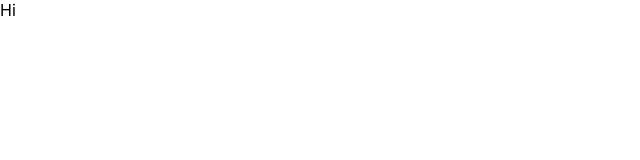
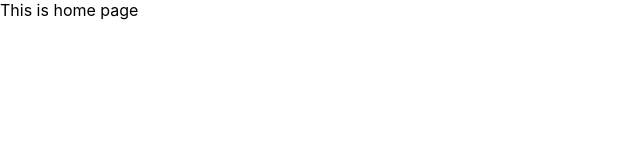
Before and after one commit to Shubham1928196/box-office-app, a React (Create React App) app: page / in a window 1280 px wide. Shown: the top 160 px of the page, without its empty margins (0-640 px from the left). Built offline with nearby package versions, Linux system fonts and the light colour scheme.

Commit message:
added react roiter

```diff
--- a/package.json
+++ b/package.json
@@ -8,7 +8,9 @@
     "@testing-library/user-event": "^7.2.1",
     "react": "^16.13.1",
     "react-dom": "^16.13.1",
-    "react-scripts": "3.4.1"
+    "react-router": "^5.2.0",
+    "react-router-dom": "^5.2.0",
+    "react-scripts": "^4.0.3"
   },
   "scripts": {
     "start": "react-scripts start",
--- a/src/App.js
+++ b/src/App.js
@@ -1,7 +1,20 @@
-import React from "react";
+import React from 'react';
+import { Switch, Route } from 'react-router-dom';
 
 function App() {
-  return <div>Hi</div>;
+  return (
+    <Switch>
+      <Route exact path="/">
+        This is home page
+      </Route>
+
+      <Route exact path="/starred">
+        This is starred
+      </Route>
+
+      <Route>This is 404 page</Route>
+    </Switch>
+  );
 }
 
 export default App;
--- a/src/index.js
+++ b/src/index.js
@@ -1,12 +1,12 @@
-import React from "react";
-import ReactDOM from "react-dom";
-import "./index.css";
-import App from "./App";
-import reportWebVitals from "./reportWebVitals";
+import React from 'react';
+import ReactDOM from 'react-dom';
+import { BrowserRouter } from 'react-router-dom';
+import './index.css';
+import App from './App';
 
-ReactDOM.render(<App />, document.getElementById("root"));
-
-// If you want to start measuring performance in your app, pass a function
-// to log results (for example: reportWebVitals(console.log))
-// or send to an analytics endpoint. Learn more: https://bit.ly/CRA-vitals
-reportWebVitals();
+ReactDOM.render(
+  <BrowserRouter>
+    <App />
+  </BrowserRouter>,
+  document.getElementById('root')
+);
```
Also changed, not shown: 2 other files (tests, documents, lock files or other folders).
